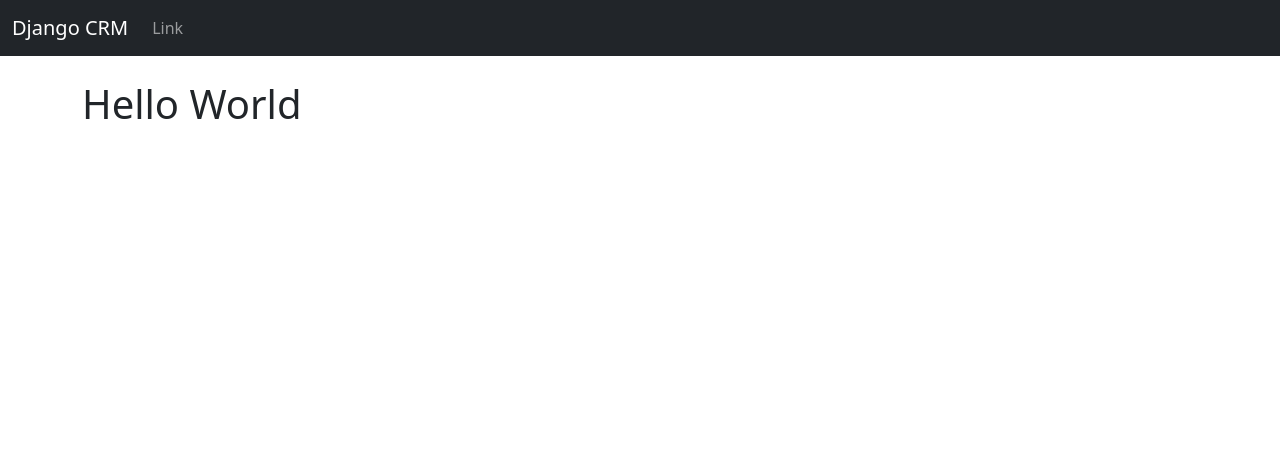
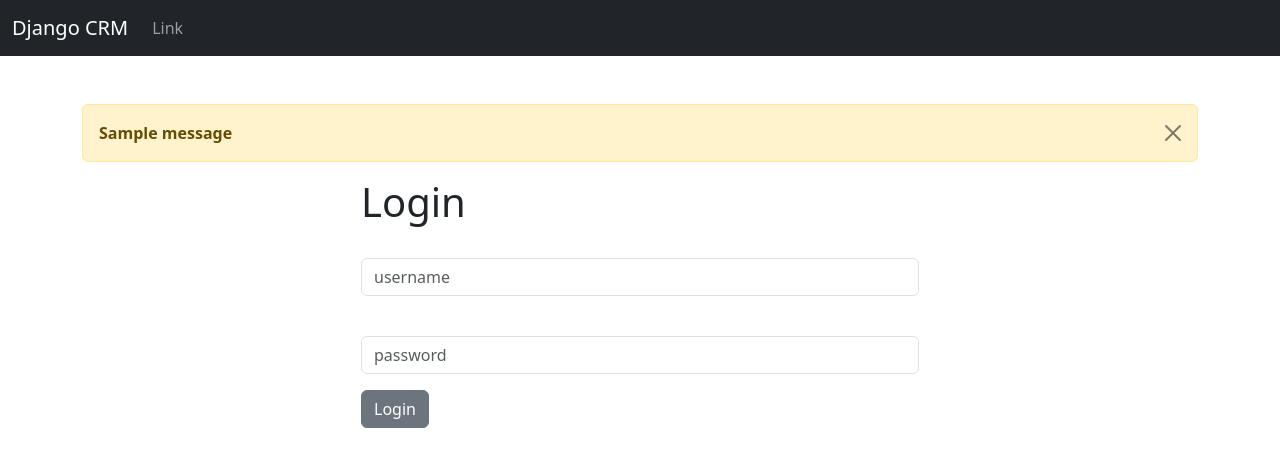
Before and after one commit to potatoscript/Django-CRM, a Django app: page / in a window 1280 px wide. Shown: the top 467 px of the page. Run offline with Django 5.2, Linux system fonts and the light colour scheme; tables that the repository leaves empty hold one stand-in row (values such as "Sample post"); one stand-in notice (Sample message) is shown.

Commit message:
added login def

```diff
--- a/dcrm/website/templates/base.html
+++ b/dcrm/website/templates/base.html
@@ -9,8 +9,17 @@
   <body>
     {% include 'navbar.html' %}
     <div class="container"><br>
-    {% block content %}
-    {% endblock%}
+      <br/>
+      {% if messages %}
+        {% for message in messages %}
+          <div class="alert alert-warning alert-dismissible fade show" role="alert">
+            <strong>{{message}}
+            <button type="button" class="btn-close" data-bs-dismiss="alert" aria-label="Close"></button>
+          </div>
+        {% endfor %}
+      {% endif %}
+      {% block content %}
+      {% endblock%}
     </div>
     <script src="https://cdn.jsdelivr.net/npm/bootstrap@5.3.2/dist/js/bootstrap.bundle.min.js" integrity="sha384-C6RzsynM9kWDrMNeT87bh95OGNyZPhcTNXj1NW7RuBCsyN/o0jlpcV8Qyq46cDfL" crossorigin="anonymous"></script>
   </body>
--- a/dcrm/website/templates/home.html
+++ b/dcrm/website/templates/home.html
@@ -1,5 +1,22 @@
-{% extends 'base.html' %}
+{% extends 'base.html' %}/
 
 {% block content %}
+<div class="col-md-6 offset-md-3">
+{% if user.is_authenticated %}
 <h1>Hello World</h1>
+{% else %}
+<h1>Login</h1><br>
+<form method="POST" action="{% url 'home' %}">
+    {% csrf_token %}
+    <div class="mb-3">
+      <input type="text" class="form-control" name="username" placeholder="username" required>
+    </div>
+    <br>
+    <div class="mb-3">
+      <input type="password" class="form-control" name="password" placeholder="password" required>
+    </div>
+    <button type="submit" class="btn btn-secondary">Login</button>
+  </form>
+</div>
+{% endif %}
 {% endblock %}
--- a/dcrm/website/urls.py
+++ b/dcrm/website/urls.py
@@ -2,5 +2,6 @@ from django.urls import path
 from . import views
 
 urlpatterns = [
-    path('', views.home, name='home')
+    path('', views.home, name='home'),
+    #path('logout/', views.logout_user, name='logout')
 ]
--- a/dcrm/website/views.py
+++ b/dcrm/website/views.py
@@ -1,5 +1,20 @@
-from django.shortcuts import render
+from django.shortcuts import render, redirect
+from django.contrib.auth import authenticate, login, logout
+from django.contrib import messages
 
 
 def home(request):
+    if request.method == 'POST':
+        username = request.POST['username']
+        password = request.POST['password']
+        user = authenticate(request, username=username, password=password)
+        if user is not None:
+            login(request, user)
+            messages.success(request, "You Have Been Logged In")
+        else:
+            messages.success(request,"There was an error logging in, Please try again...")
+        return redirect('home')
     return render(request, 'home.html', {})
+
+def logout_user(request):
+    pass
```
